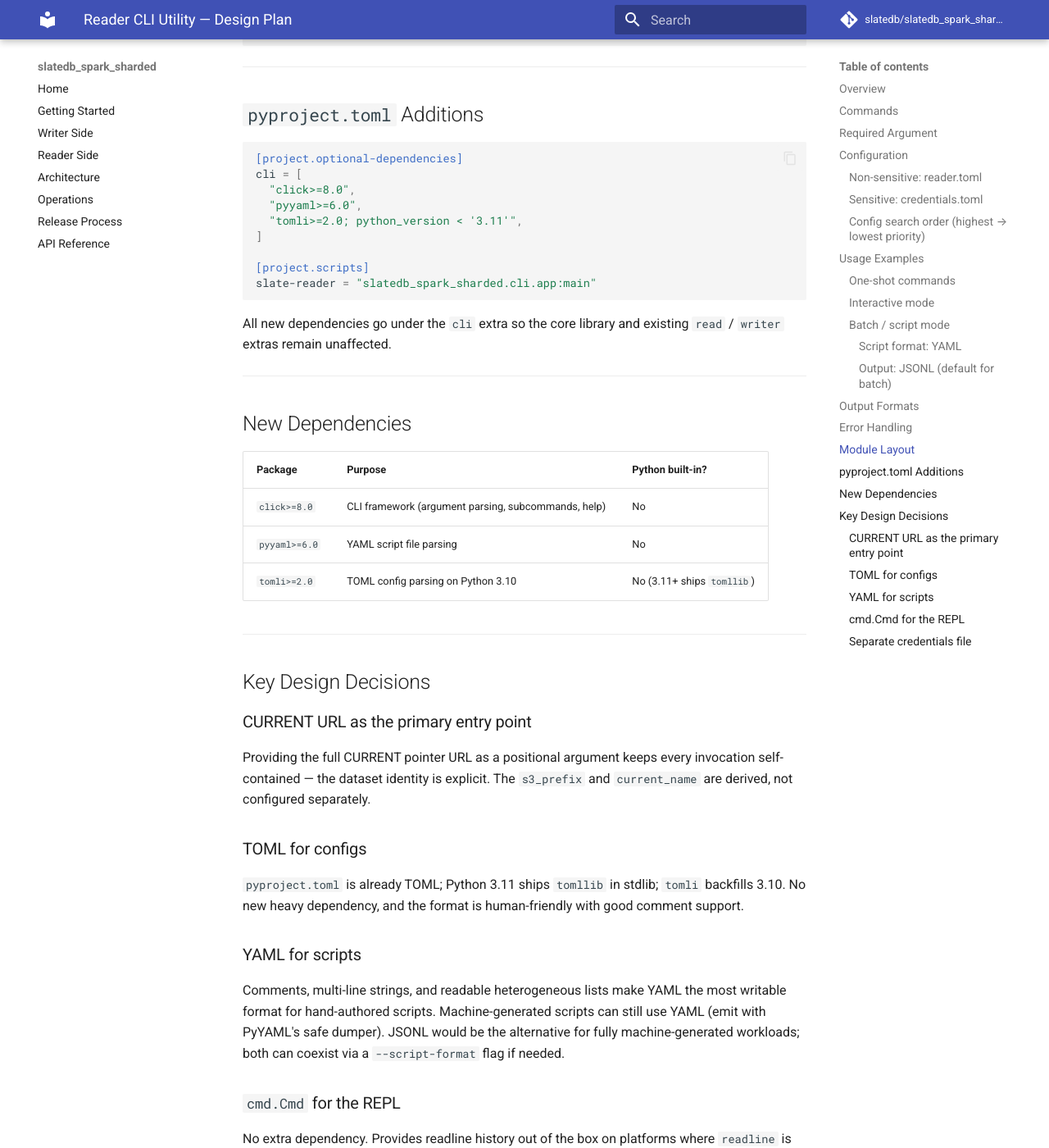
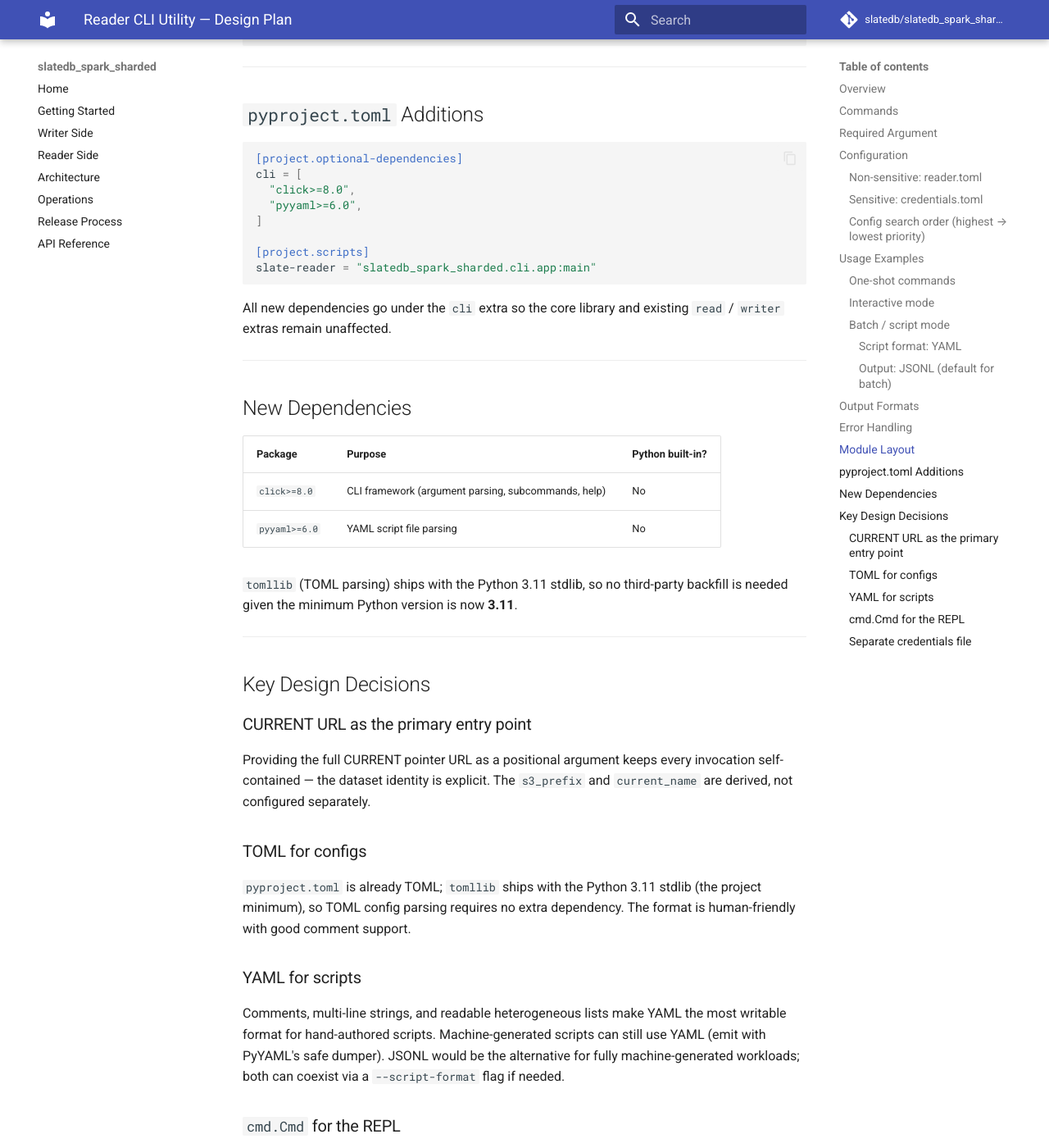
Before and after one commit to elkin/shardyfusion, an MkDocs documentation site: the page built from docs/reader-cli-plan.md, in a window 1280 px wide and 1400 px high, scrolled down 5393 px. Shown: the whole window at 82% size. Built offline with MkDocs 1.6.1 and Material for MkDocs 9.7.7, drawn with Linux system fonts in a browser that asks for light colours; comment, search, counter and statistics services are not loaded.

Commit message:
docs(cli-plan): update for Python 3.11+ minimum version
Drop tomli backfill — tomllib is now available in the stdlib.
Update pyproject.toml snippet, dependency table, and TOML design
rationale accordingly.

https://claude.ai/code/session_012ojBaZjaHKFKutTUHaXv6u

```diff
--- a/docs/reader-cli-plan.md
+++ b/docs/reader-cli-plan.md
@@ -255,7 +255,6 @@ slatedb_spark_sharded/
 cli = [
   "click>=8.0",
   "pyyaml>=6.0",
-  "tomli>=2.0; python_version < '3.11'",
 ]
 
 [project.scripts]
@@ -273,7 +272,9 @@ All new dependencies go under the `cli` extra so the core library and existing
 |---|---|---|
 | `click>=8.0` | CLI framework (argument parsing, subcommands, help) | No |
 | `pyyaml>=6.0` | YAML script file parsing | No |
-| `tomli>=2.0` | TOML config parsing on Python 3.10 | No (3.11+ ships `tomllib`) |
+
+`tomllib` (TOML parsing) ships with the Python 3.11 stdlib, so no third-party
+backfill is needed given the minimum Python version is now **3.11**.
 
 ---
 
@@ -285,9 +286,9 @@ invocation self-contained — the dataset identity is explicit. The `s3_prefix`
 and `current_name` are derived, not configured separately.
 
 ### TOML for configs
-`pyproject.toml` is already TOML; Python 3.11 ships `tomllib` in stdlib; `tomli`
-backfills 3.10. No new heavy dependency, and the format is human-friendly with
-good comment support.
+`pyproject.toml` is already TOML; `tomllib` ships with the Python 3.11 stdlib
+(the project minimum), so TOML config parsing requires no extra dependency. The
+format is human-friendly with good comment support.
 
 ### YAML for scripts
 Comments, multi-line strings, and readable heterogeneous lists make YAML the
```
